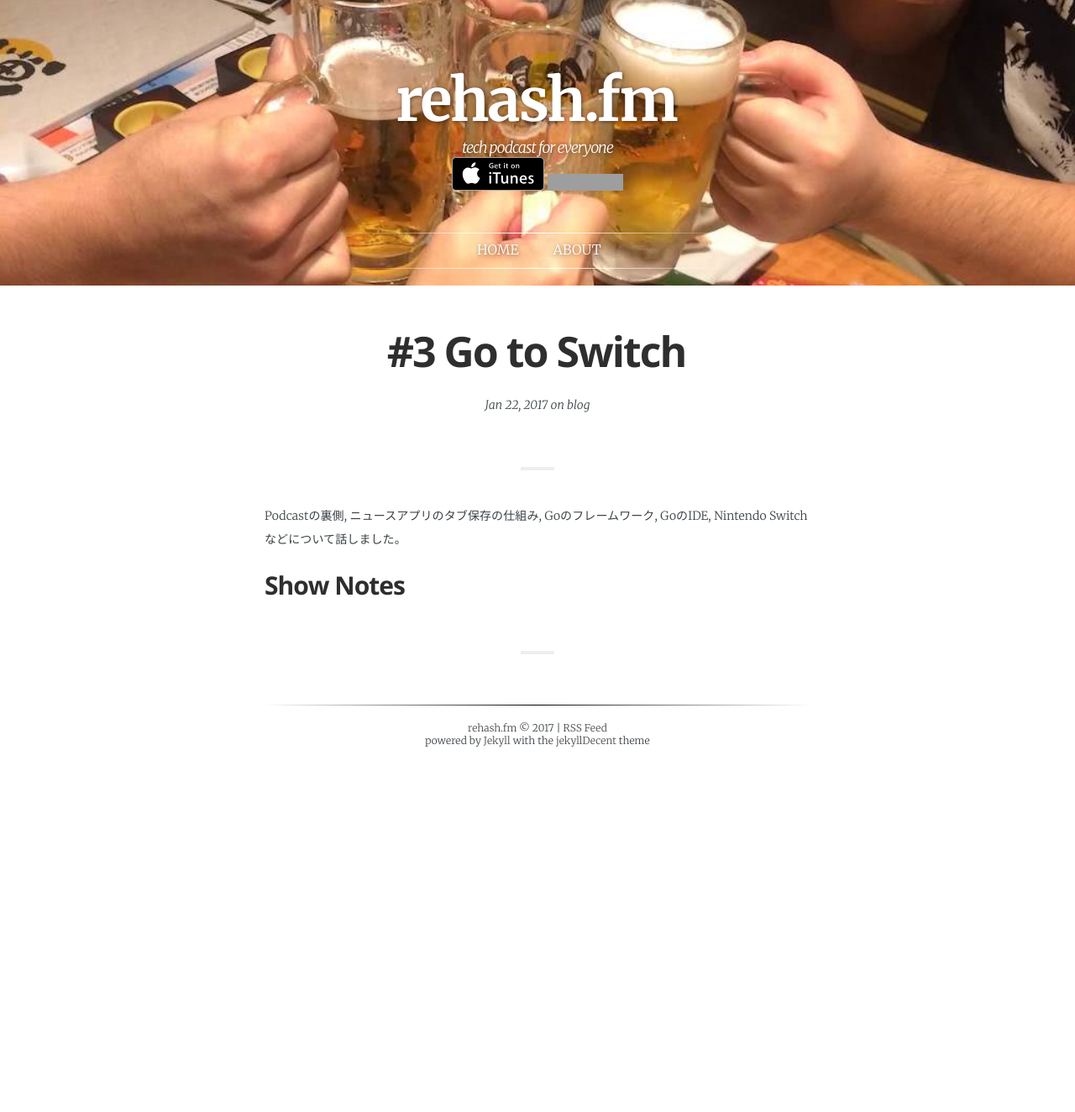
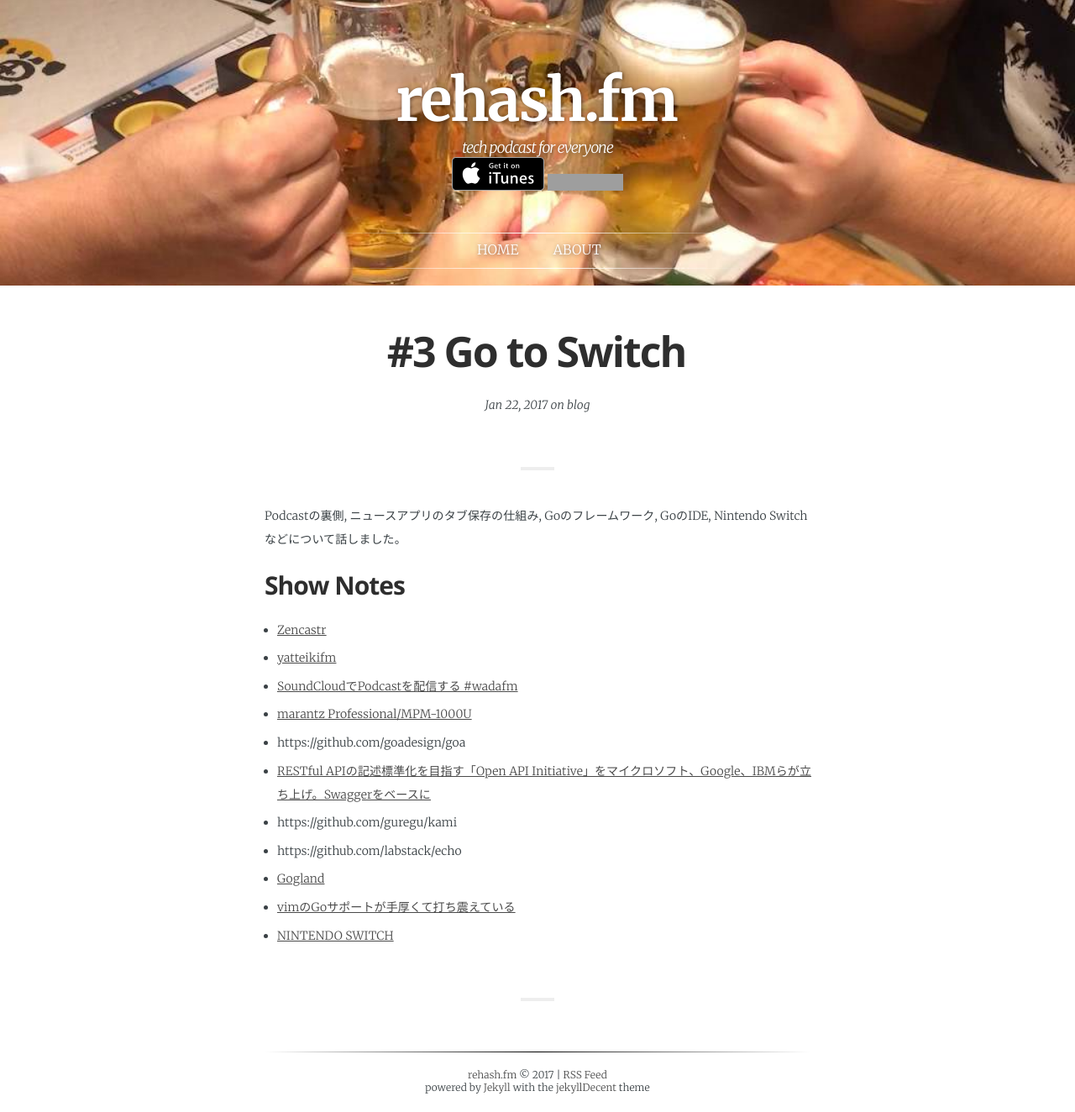
Before and after one commit to rehashfm/rehash.fm, a Jekyll site: the page built from _posts/2017-01-22-3.md, in a window 1280 px wide. Shown: the whole page at 84% size. Built offline with Jekyll 4.4.1, drawn with Linux system fonts in a browser that asks for light colours; some web fonts are replaced; before the commit the page ends 911 px from its top, so only the background shows below that; grey boxes are pictures that could not be loaded.

Commit message:
Adding show notes

```diff
--- a/_posts/2017-01-22-3.md
+++ b/_posts/2017-01-22-3.md
@@ -11,3 +11,15 @@ excerpt:           Podcastの裏側, ニュースアプリのタブ保存の仕
 Podcastの裏側, ニュースアプリのタブ保存の仕組み, Goのフレームワーク, GoのIDE, Nintendo Switchなどについて話しました。
 
 ## Show Notes
+
+- [Zencastr](https://zencastr.com/)
+- [yatteikifm](https://yatteiki.fm/)
+- [SoundCloudでPodcastを配信する #wadafm](http://blog.yusuke.be/entry/2015/11/22/104734)
+- [marantz Professional/MPM-1000U](http://inmusicbrands.jp/marantz_pro/mpm-1000u/)
+- https://github.com/goadesign/goa
+- [RESTful APIの記述標準化を目指す「Open API Initiative」をマイクロソフト、Google、IBMらが立ち上げ。Swaggerをベースに](http://www.publickey1.jp/blog/15/open_api_initiative.html)
+- https://github.com/guregu/kami
+- https://github.com/labstack/echo
+- [Gogland](https://www.jetbrains.com/go/)
+- [vimのGoサポートが手厚くて打ち震えている](http://qiita.com/shiena/items/870ac0f1db8e9a8672a7)
+- [NINTENDO SWITCH](https://www.nintendo.co.jp/switch/)
```
